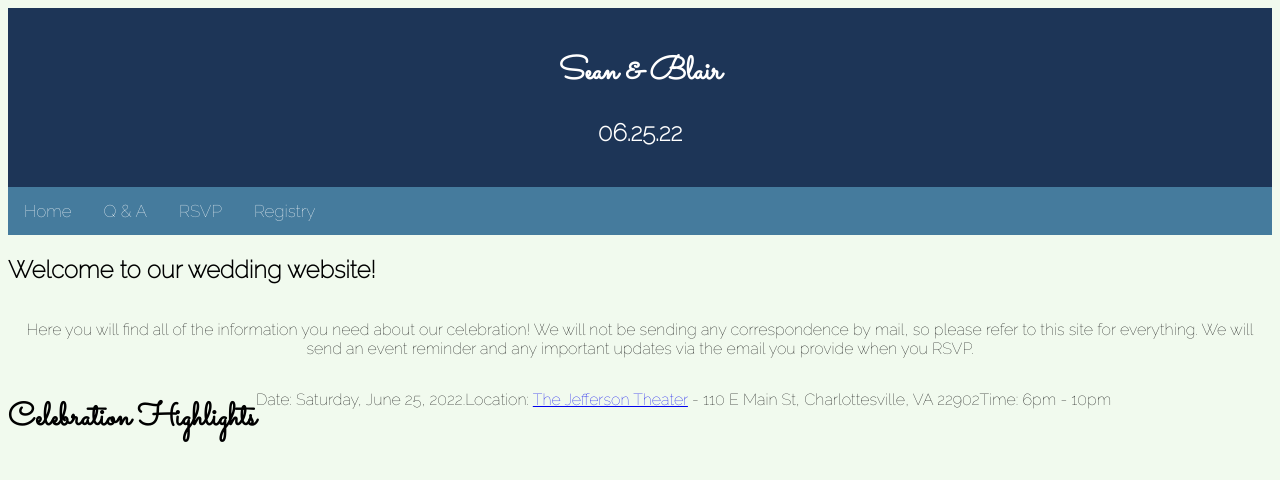
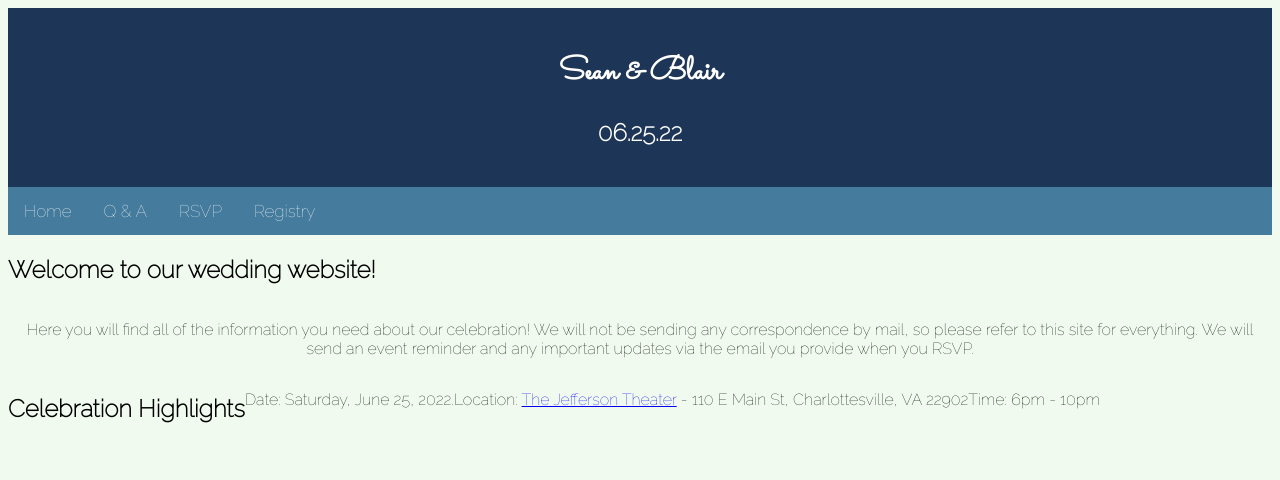
Before and after one commit to 14mcavoyb/blair-and-sean, a plain HTML site: page index.html in a window 1280 px wide. Drawn offline with Linux system fonts and the light colour scheme.

Commit message:
Update index.html

```diff
--- a/index.html
+++ b/index.html
@@ -25,7 +25,7 @@
       <h2> Welcome to our wedding website!</h2>
       <p> Here you will find all of the information you need about our celebration! We will not be sending any correspondence by mail, so please refer to this site for everything.
         We will send an event reminder and any important updates via the email you provide when you RSVP.</p>
-      <h1>Celebration Highlights</h1>
+      <h2>Celebration Highlights</h2>
       <p> Date: Saturday, June 25, 2022.</p>
      <p> Location: <a href="http://www.jeffersontheater.com/">The Jefferson Theater<a> - 110 E Main St, Charlottesville, VA 22902</p>
      <p> Time: 6pm - 10pm</p>
```
